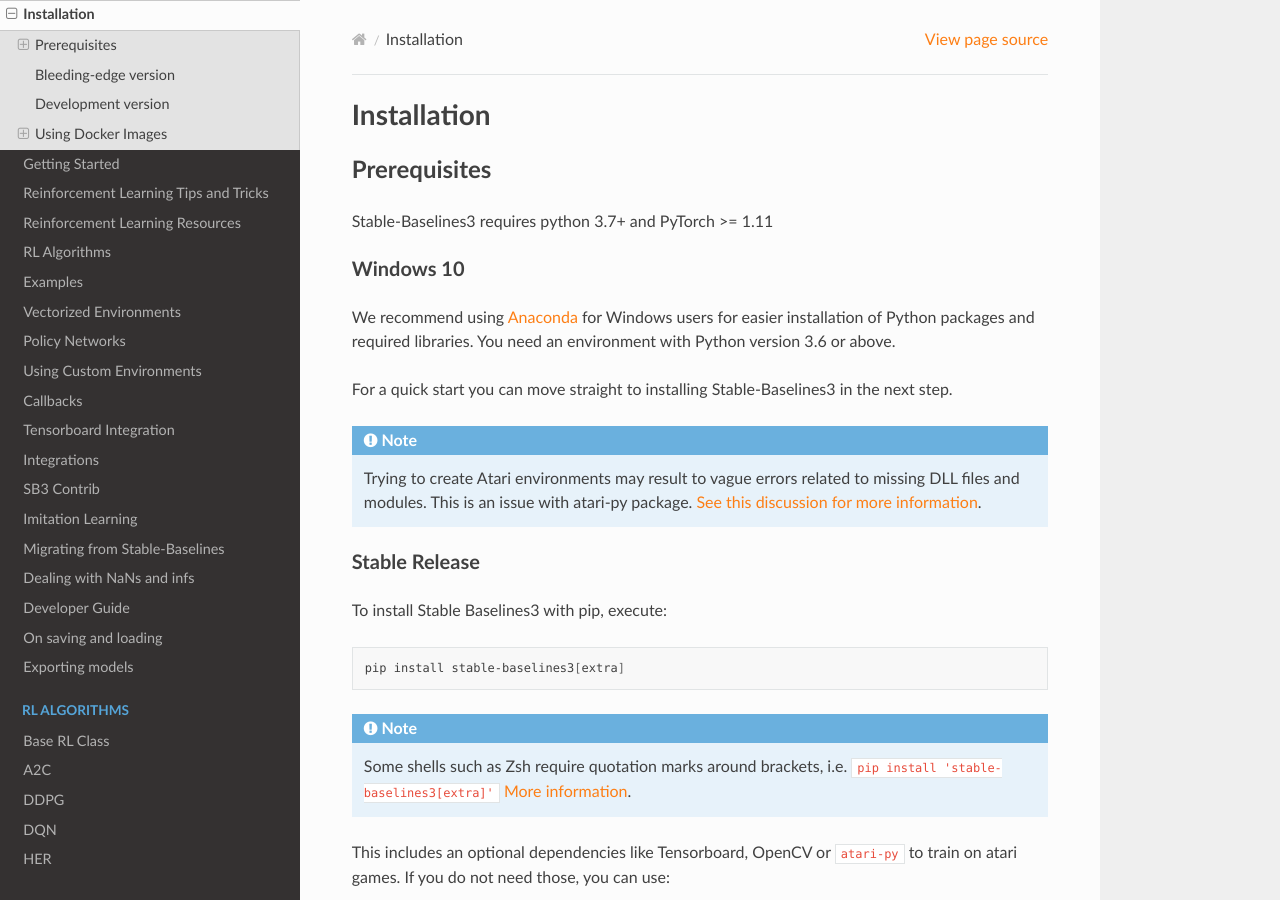
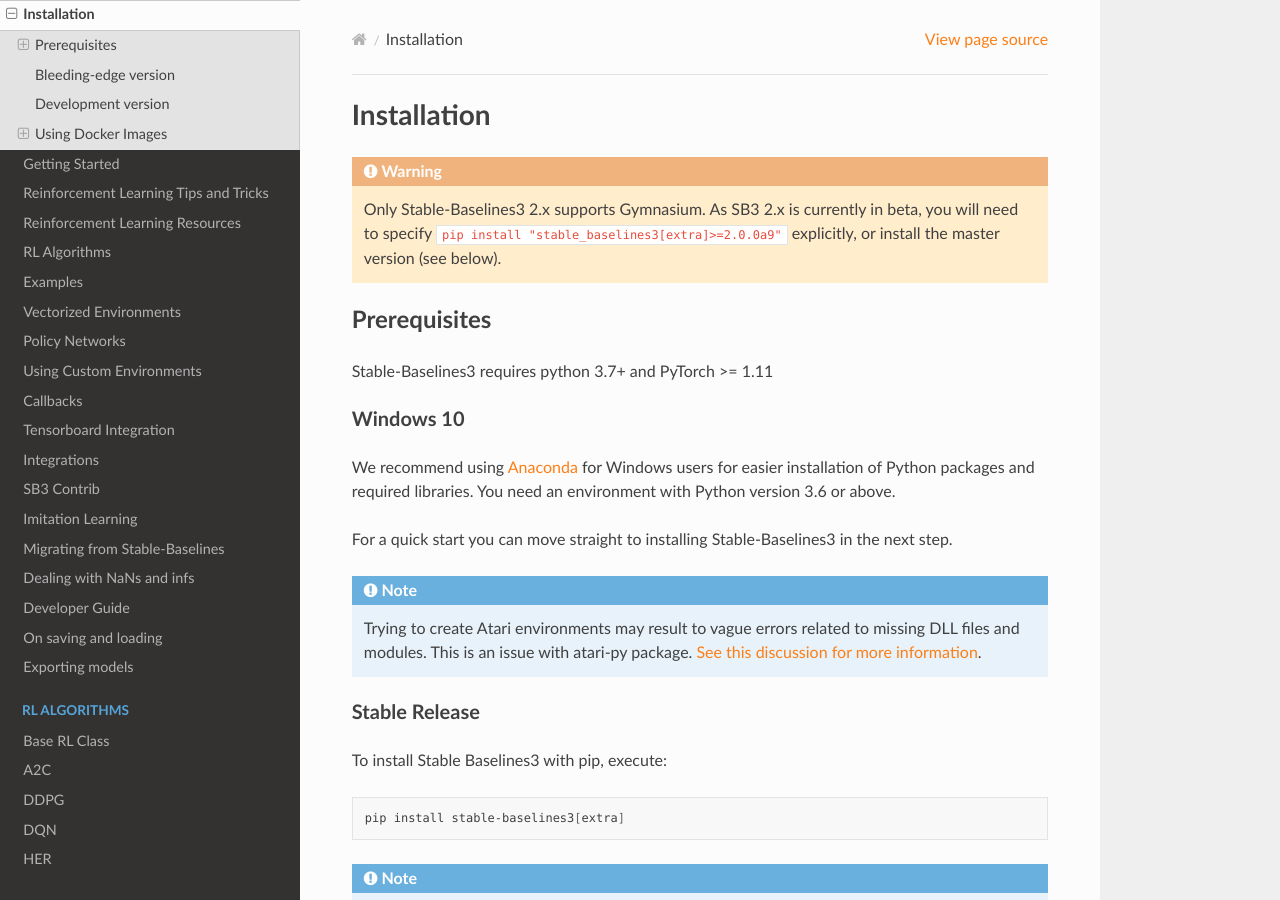
Before and after one commit to DLR-RM/stable-baselines3, a Sphinx documentation site: the page built from docs/guide/install.rst, in a window 1280 px wide and 900 px high. Built offline with Sphinx 7.4.7 and the Read the Docs theme 2.0.0, drawn with Linux system fonts in a browser that asks for light colours; pages that are not in the unit, such as notebooks, are missing from menus.

```diff
--- a/docs/guide/install.rst
+++ b/docs/guide/install.rst
@@ -2,6 +2,13 @@
 
 Installation
 ============
+
+.. warning::
+
+  Only Stable-Baselines3 2.x supports Gymnasium. As SB3 2.x is currently in beta,
+  you will need to specify ``pip install "stable_baselines3[extra]>=2.0.0a9"`` explicitly,
+  or install the master version (see below).
+
 
 Prerequisites
 -------------
--- a/docs/misc/changelog.rst
+++ b/docs/misc/changelog.rst
@@ -3,7 +3,7 @@
 Changelog
 ==========
 
-Release 2.0.0a9 (WIP)
+Release 2.0.0a10 (WIP)
 --------------------------
 
 **Gymnasium support**
@@ -64,6 +64,7 @@ Others:
 - Added render test for ``VecEnv``
 - Update issue templates and env info saved with the model
 - Changed ``seed()`` method return type from ``List`` to ``Sequence``
+- Updated env checker doc and requirements for tuple spaces/goal envs
 
 Documentation:
 ^^^^^^^^^^^^^^
--- a/stable_baselines3/version.txt
+++ b/stable_baselines3/version.txt
@@ -1 +1 @@
-2.0.0a9
+2.0.0a10
```
Also changed, not shown: 1 other file.
